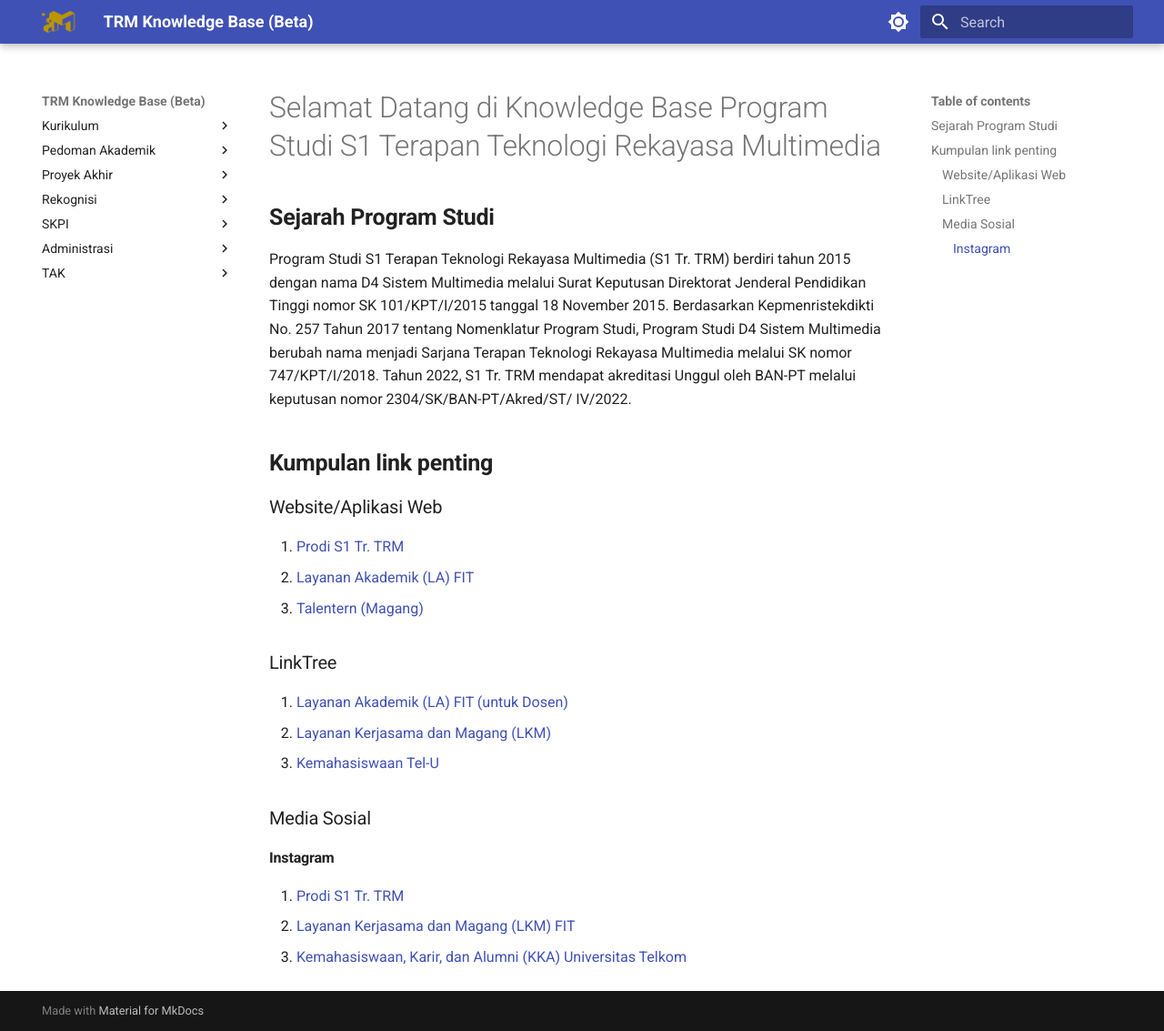
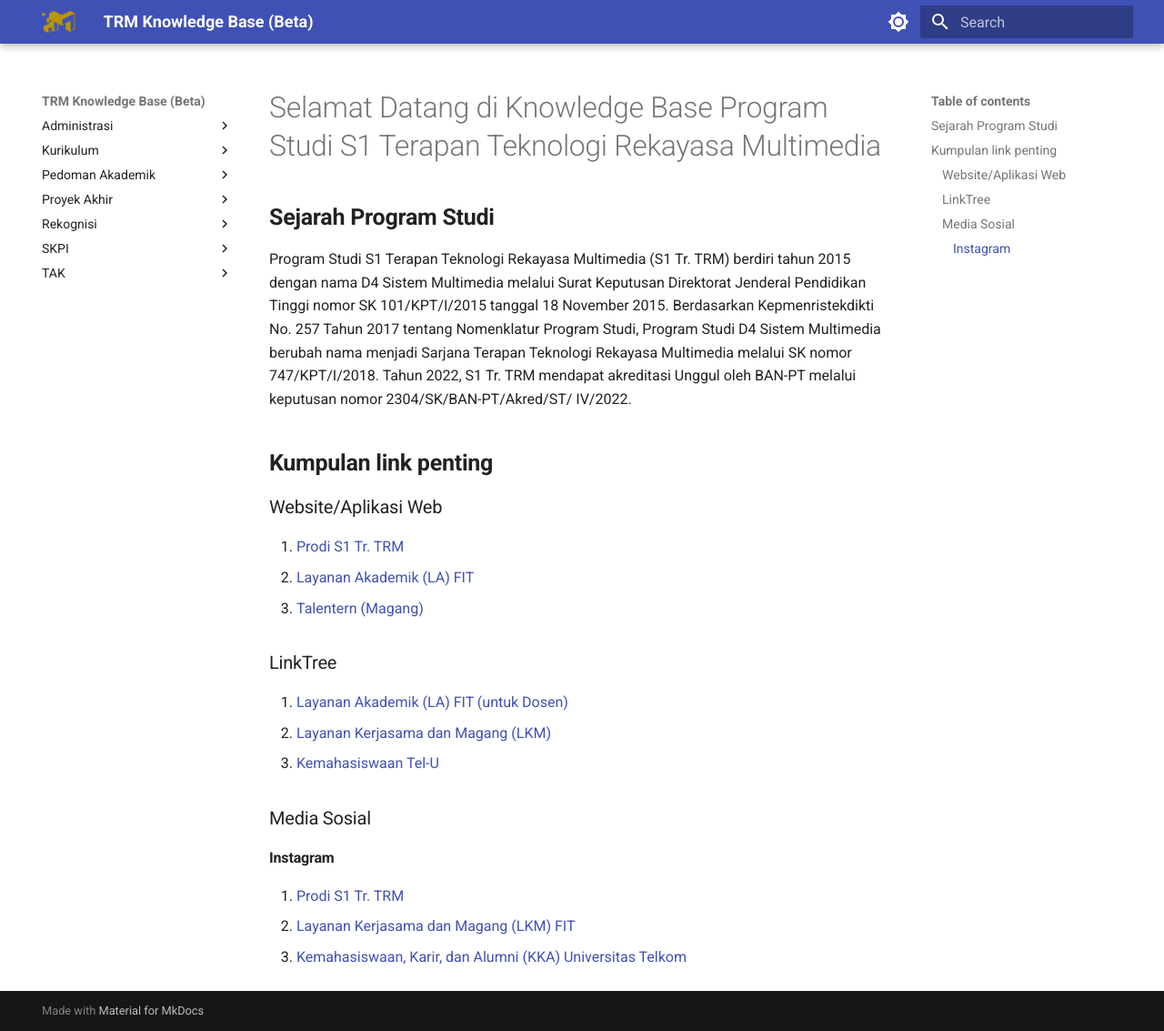
Before and after one commit to s1trm/knowledge, an MkDocs documentation site: the page built from docs/index.md, in a window 1280 px wide and 1133 px high. Shown: the whole window at 91% size. Built offline with MkDocs 1.6.1 and Material for MkDocs 9.7.7, drawn with Linux system fonts in a browser that asks for light colours; part of the change alters nothing that is shown.

```diff
--- a/mkdocs.yml
+++ b/mkdocs.yml
@@ -25,6 +25,9 @@ plugins:
   - search
 
 nav:
+  - Administrasi:
+    - surat.md
+
   - Kurikulum:
     - plo.md
     - clo_plo.md
@@ -48,13 +51,8 @@ nav:
   - SKPI:
     - skpi_2022.md
 
-  - Administrasi:
-    - surat.md
-
   - TAK:
     - tak.md
-
-
 
 markdown_extensions:
   - pymdownx.highlight:
```
